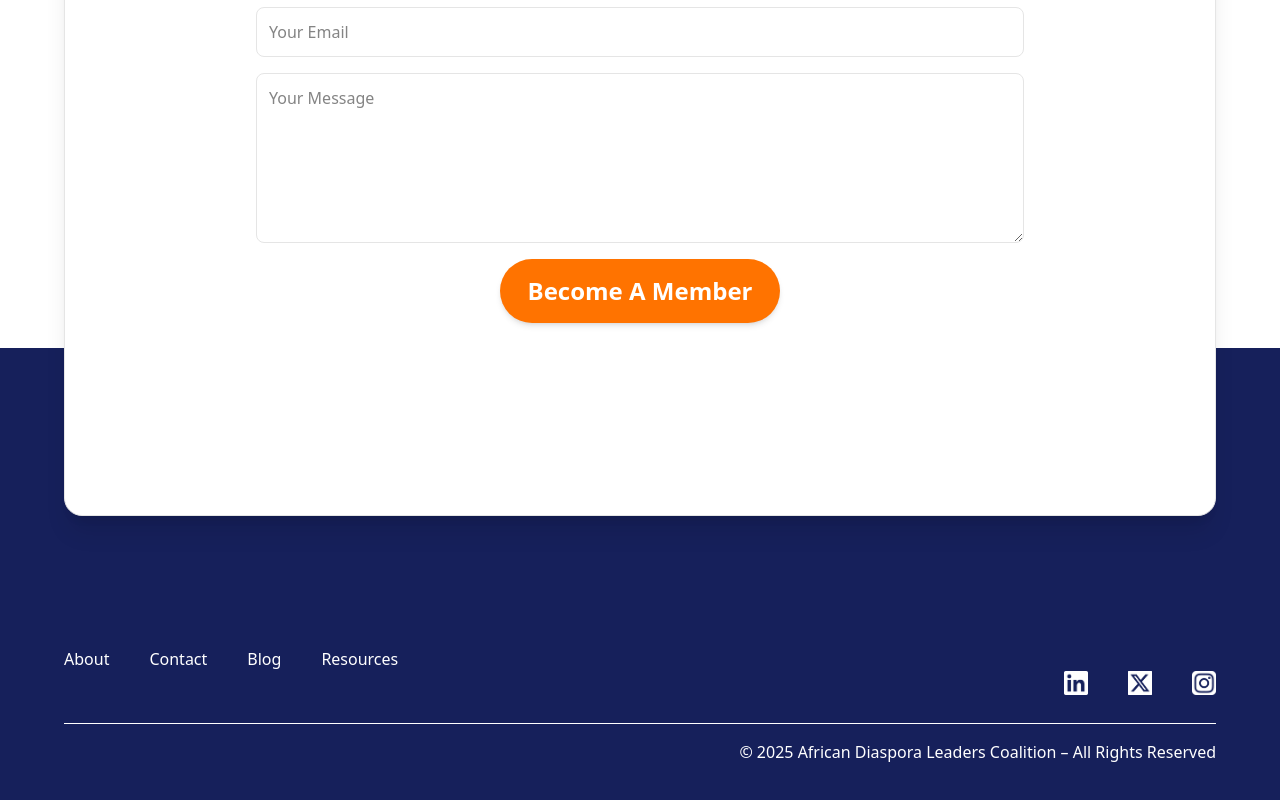
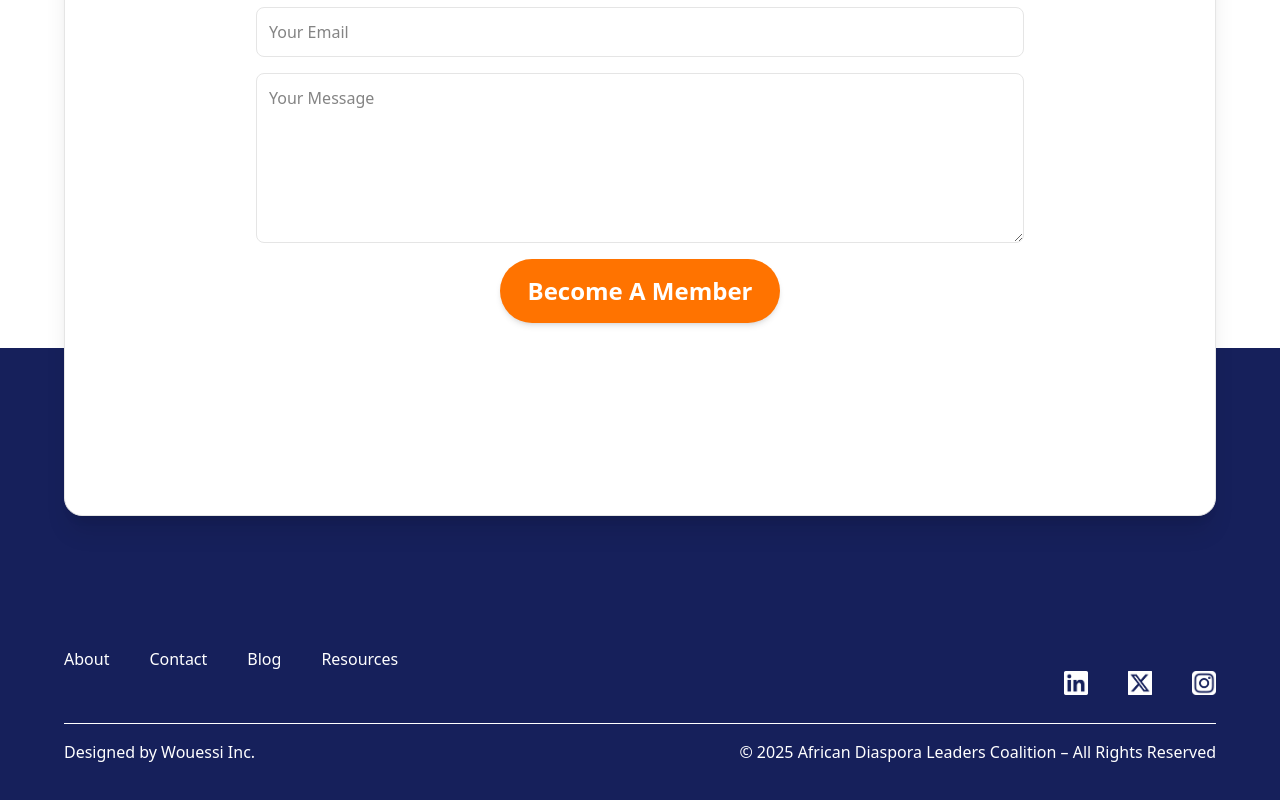
Before and after one commit to ishoyy/adlc, a Next.js app in the folder adlc/: page / in a window 1280 px wide. Shown: the part 4706-5506 px from the top of the page. Built offline with nearby package versions, Linux system fonts and the light colour scheme.

Commit message:
add wouessi credits

```diff
--- a/adlc/components/JoinForm.tsx
+++ b/adlc/components/JoinForm.tsx
@@ -72,6 +72,7 @@ const JoinForm = () => {
                         <p>Blog</p>
                         <p>Resources</p>
                     </div>
+
                     <div className='sm:w-[90%] flex justify-center sm:justify-end items-center gap-10 mt-8 sm:mt-0 mb-7'>
                         <Image src={Linkedin} alt="LinkedIn" width={24} height={24} className='sm:h-6 h-10 w-auto' priority />
                         <Image src={X} alt="X" width={24} height={24} className='sm:h-6 h-10 w-auto' priority />
@@ -79,9 +80,13 @@ const JoinForm = () => {
                     </div>
 
                     <div className='w-[90%] border-t border-white'></div>
-                    <div className='w-[90%] flex justify-end mt-4'>
+
+                    <div className='w-[90%] flex justify-between  mt-4 '>
+                <p className='text-white font-extralight flex justify-self-start'>Designed by Wouessi Inc.</p>
+
                         <p className='text-white font-extralight text-center sm:text-left'>© 2025 African Diaspora Leaders Coalition – All Rights Reserved</p>
                     </div>
+
                 </div>
 
 
```
